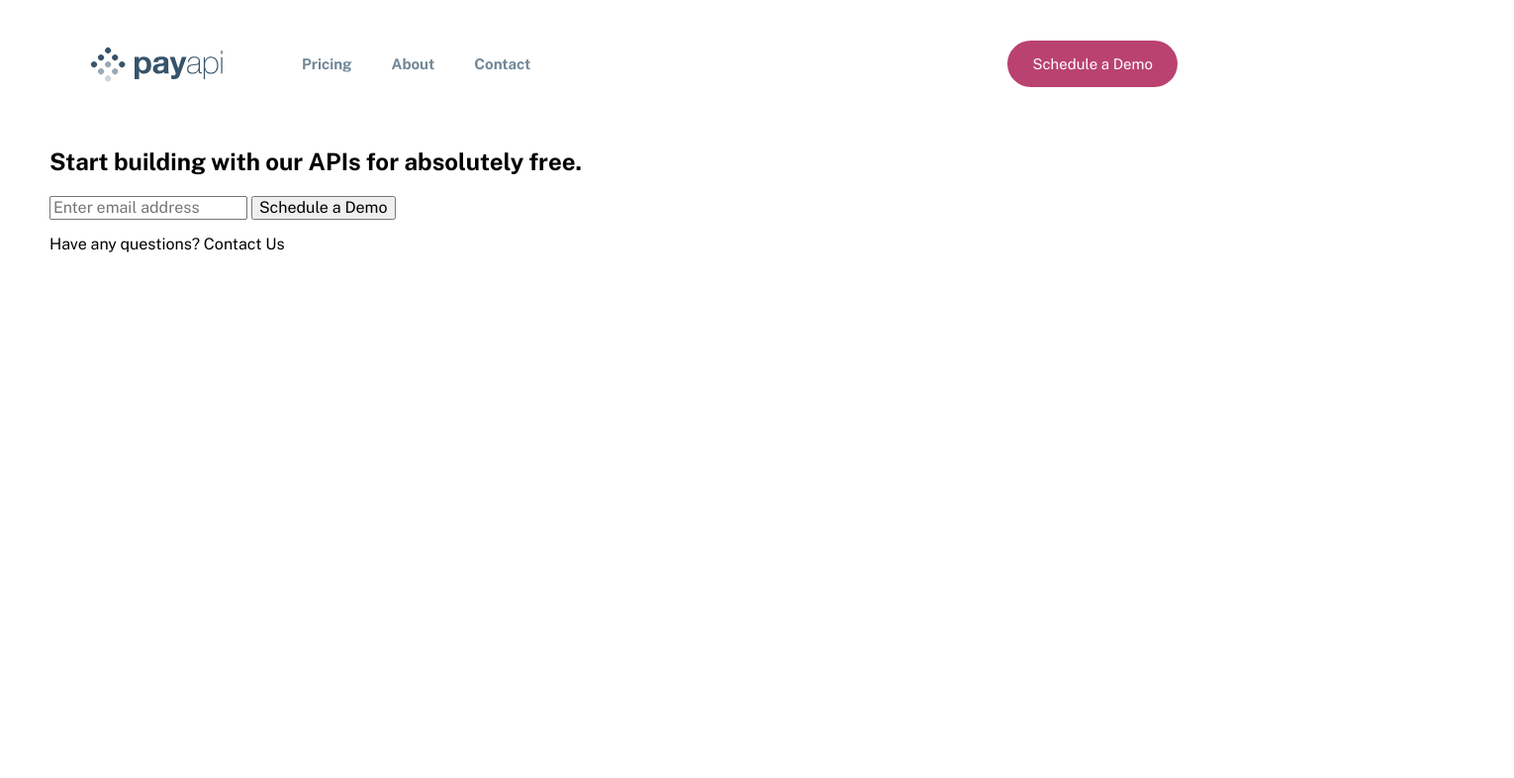
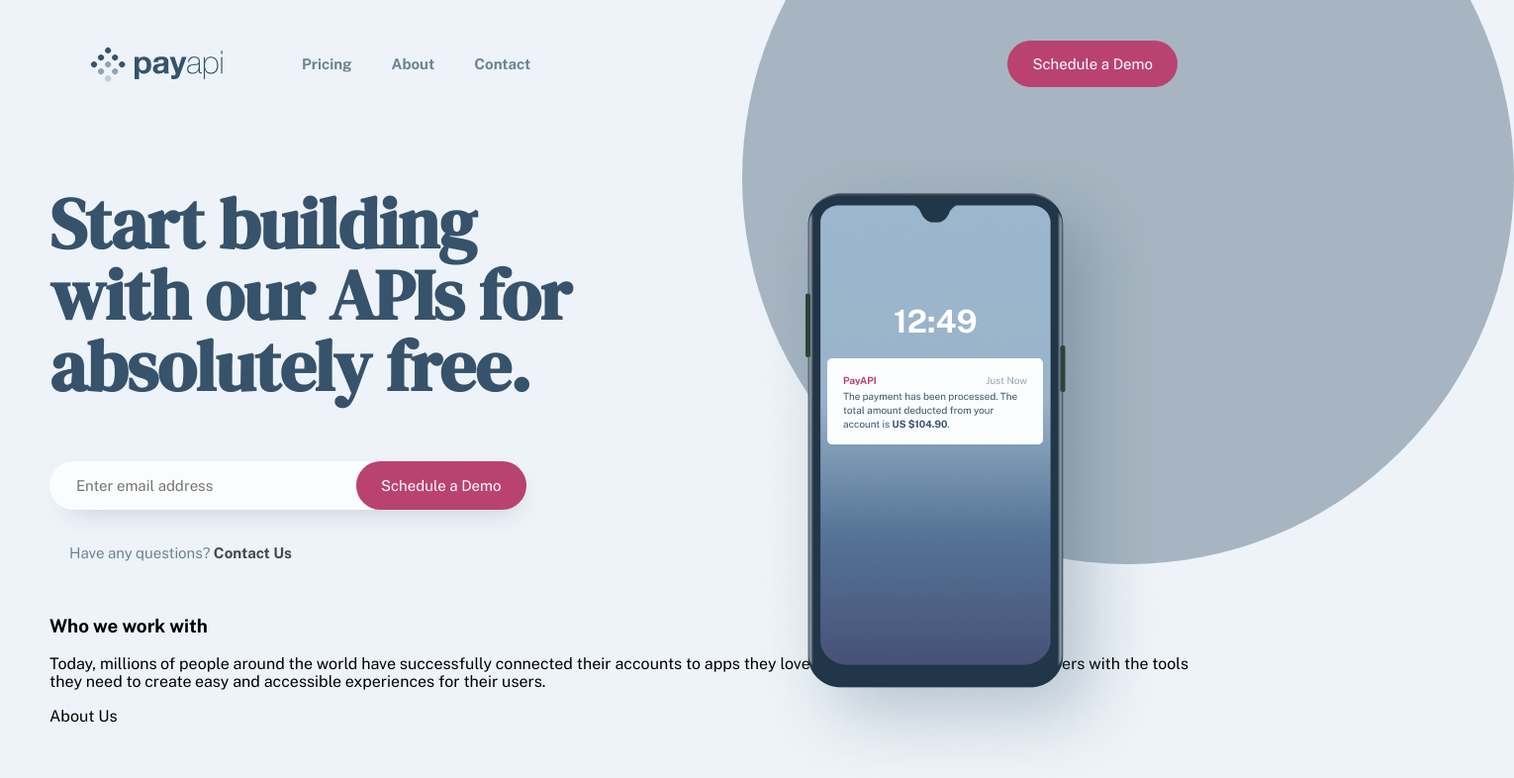
Before and after one commit to ergashev2000/Payapi---exam, a plain HTML site: page index.html in a window 1280 px wide. Shown: the whole page at 99% size, 1530 px wide, since content can reach past the window. Drawn offline with Linux system fonts and the light colour scheme.

Commit message:
add hero section

```diff
--- a/index.html
+++ b/index.html
@@ -1,5 +1,6 @@
 <!DOCTYPE html>
 <html lang="en">
+
 <head>
     <meta charset="UTF-8">
     <meta http-equiv="X-UA-Compatible" content="IE=edge">
@@ -7,6 +8,7 @@
     <title>Payapi website - Exam</title>
     <link rel="stylesheet" href="css/main.css">
 </head>
+
 <body>
     <h1 class="visually-hidden">Payapi multi page website </h1>
     <header>
@@ -38,24 +40,41 @@
                     <div class="hero__text">
                         <h2 class="hero__text__title">Start building with our APIs for absolutely free.</h2>
                         <div class="hero__text__input">
-                            <form action="https://echo.htmlacademy.ru/" method="post">
-                                <label>
-                                    <input type="email" class="email__input" name="email" id="email__id" placeholder="Enter email address">
-                                    <button type="submit" class="hero__input__btn">Schedule a Demo</button>
+                            <form action="https://echo.htmlacademy.ru/" method="post" class="hero__input">
+                                <label class="hero__label">
+                                    <input type="email" class="email__input" name="email" id="email__id"
+                                        placeholder="Enter email address">
                                 </label>
+                                <button type="submit" class="hero__input__btn">Schedule a Demo</button>
                             </form>
                         </div>
                         <div class="contact__us">
                             <p>
-                                Have any questions? Contact Us
+                                Have any questions?<a href="#"> Contact Us</a>
                             </p>
                         </div>
                     </div>
                 </div>
             </div>
         </section>
-            <!-- END HERO  -->
+        <!-- END HERO  -->
 
+        <section>
+            <div class="container">
+                <div class="about">
+                    <div class="about__text">
+                        <h3 class="about__text__title">Who we work with</h3>
+                        <p class="about__text__dec">
+                            Today, millions of people around the world have successfully connected their accounts to apps they love using our API. We provide developers with the tools they need to create easy and accessible experiences for their users.
+                        </p>
+                        <div class="about__btn">
+                            About Us
+                        </div>
+                    </div>
+                </div>
+            </div>
+        </section>
     </main>
 </body>
+
 </html>
--- a/scss/_fonts.scss
+++ b/scss/_fonts.scss
@@ -2,3 +2,7 @@
     font-family: 'PublicSans-VariableFont_wght';
     src: url(../fonts/PublicSans-VariableFont_wght.ttf);
 }
+@font-face {
+    font-family: 'DMSerifDisplay-Regular';
+    src: url(../fonts/DMSerifDisplay-Regular.ttf);
+}
--- a/scss/_generals.scss
+++ b/scss/_generals.scss
@@ -18,6 +18,7 @@ body {
     font-family: 'PublicSans-VariableFont_wght';
     margin: 0;
     padding: 0;
+    background: #EDF3F8;
 }
 
 img {
--- a/scss/block/_main.scss
+++ b/scss/block/_main.scss
@@ -1,23 +1,26 @@
 // HEADER Style
-.navbar{
+.navbar {
     display: flex;
     justify-content: space-between;
     align-items: center;
     padding: 40px;
-    .nav{
+
+    .nav {
         display: flex;
         justify-content: space-between;
         align-items: center;
     }
-    .nav__items{
+
+    .nav__items {
         display: flex;
         justify-content: space-between;
         align-items: center;
 
-        .nav__item{
+        .nav__item {
             margin-left: 40px;
             list-style: none;
-            &__link{
+
+            &__link {
                 font-size: 15px;
                 font-weight: 700;
                 font-size: 15px;
@@ -27,14 +30,15 @@
                 opacity: 0.7;
                 text-decoration: none;
                 transition: all .4s;
-                &:hover{
+
+                &:hover {
                     color: #000;
                 }
             }
         }
     }
 
-    .navbar__btn__link{
+    .navbar__btn__link {
         padding: 15px 25px;
         background-color: #BA4270;
         border-radius: 30px;
@@ -42,7 +46,8 @@
         text-decoration: none;
         font-size: 15px;
         transition: all .4s;
-        &:hover{
+
+        &:hover {
             background: #DA6D97;
             box-shadow: 10px 10px 25px -10px rgba(54, 83, 107, 0.25);
         }
@@ -55,13 +60,98 @@
 
 
 //START HERO style
-.hero{
+.hero {
+    position: relative;
 
-    .hero__text{
+    .hero__text {
 
-        .hero__text__title{
+        &::after {
+            content: '';
+            position: absolute;
+            width: 780px;
+            height: 780px;
+            left: 700px;
+            top: -100px;
+            border-radius: 50%;
+            background: #36536b63;
+            z-index: -9;
+            transform: translateY(-300px);
+        }
+
+        &::before {
+            content: url(../images/banner.png);
+            position: absolute;
+            right: 50px;
+            top: -50px;
+            // // background: url(../images/banner.png) no-repeat;
+            // background-position: 100px 100px;
+            // background-size: cover;
+        }
+
+        .hero__text__title {
             font-size: 72px;
-            font-family: ;
+            line-height: 72px;
+            letter-spacing: -0.553846px;
+            color: #36536B;
+            font-family: 'DMSerifDisplay-Regular';
+            width: 45%;
+        }
+
+        .hero__label {
+            outline: none;
+        }
+
+        .email__input {
+            padding: 16px 270px 16px 27px;
+            background: #FBFCFE;
+            box-shadow: 10px 10px 25px -10px rgba(54, 83, 107, 0.25);
+            border-radius: 30px;
+            outline: 1px solid transparent;
+            border: none;
+            font-size: 15px;
+
+
+        }
+
+        .hero__text__input {
+            position: relative;
+
+            .hero__input__btn {
+                padding: 16px 25px;
+                background: #BA4270;
+                border-radius: 30px;
+                transition: all .4s;
+                outline: none;
+                border: none;
+                color: #fff;
+                font-size: 15px;
+                position: absolute;
+                left: 310px;
+
+                &:hover {
+                    background: #DA6D97;
+                }
+            }
+        }
+
+
+        .contact__us {
+            padding: 20px;
+
+            p {
+                font-weight: 400;
+                font-size: 15px;
+                line-height: 18px;
+                color: #36536B;
+                mix-blend-mode: normal;
+                opacity: 0.7;
+
+                a {
+                    color: #000;
+                    font-weight: 700;
+                    text-decoration: none;
+                }
+            }
         }
     }
 }
```
Also changed, not shown: css/main.css, images/banner.png (added), 1 other file.
